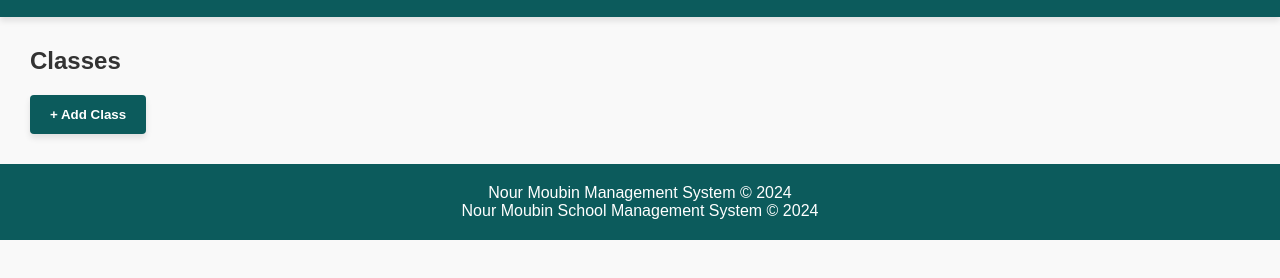
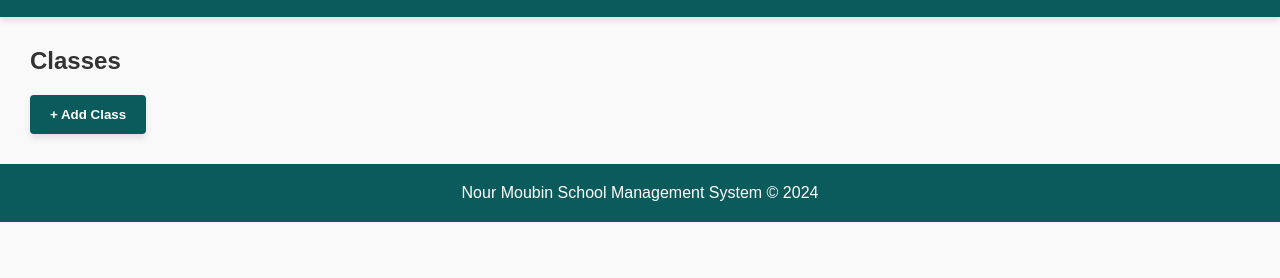
Before and after one commit to youssofmussa/nourmoubin, a plain HTML site: page index.html in a window 1280 px wide. Shown: the part 96-374 px from the top of the page. Drawn offline with Linux system fonts and the light colour scheme.

Commit message:
Update index.html

```diff
--- a/index.html
+++ b/index.html
@@ -43,7 +43,6 @@
         </section>
     </main>
     <footer>
-        <p>Nour Moubin Management System &copy; 2024</p>
         <p>Nour Moubin School Management System &copy; 2024</p>
     </footer>
     <script>
```
